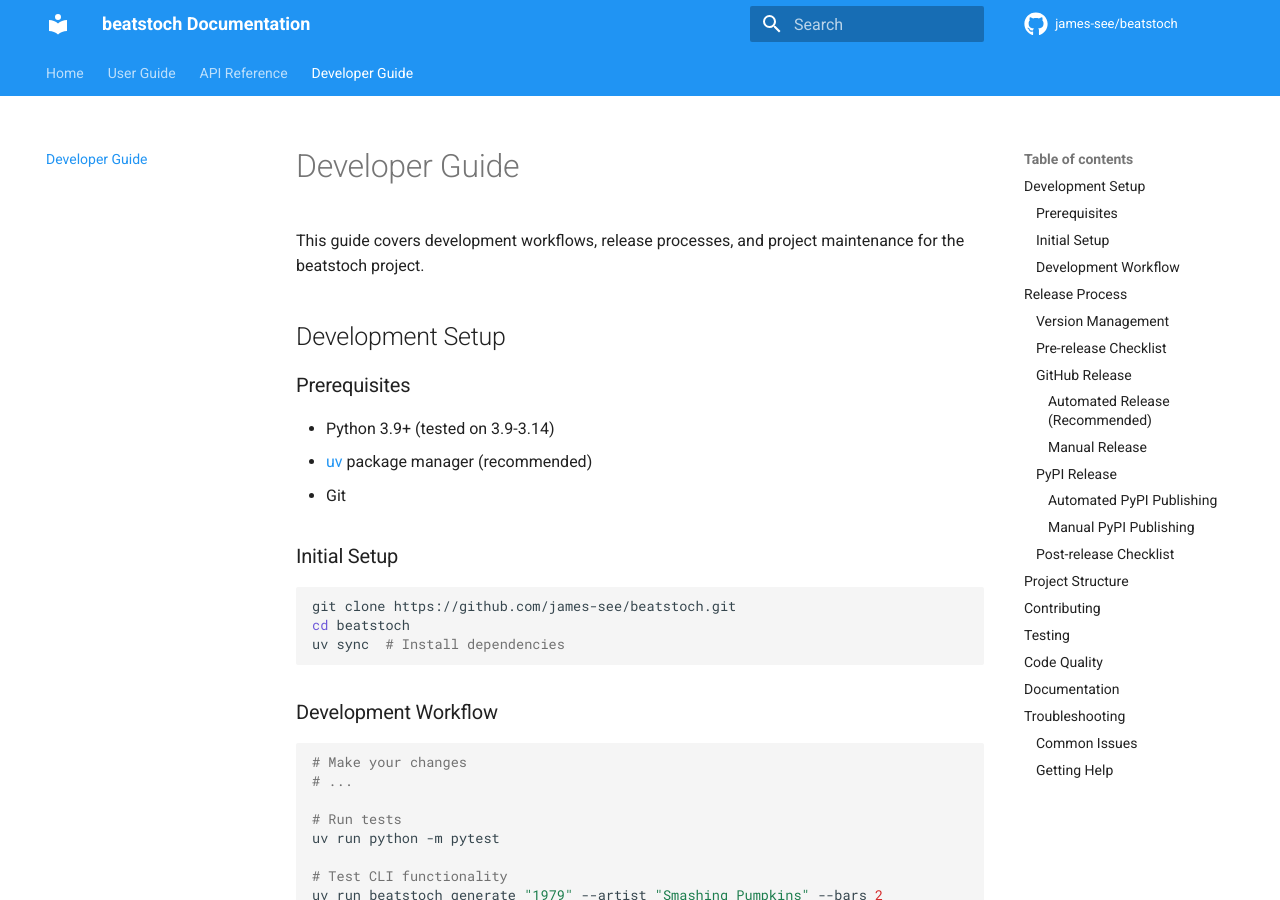
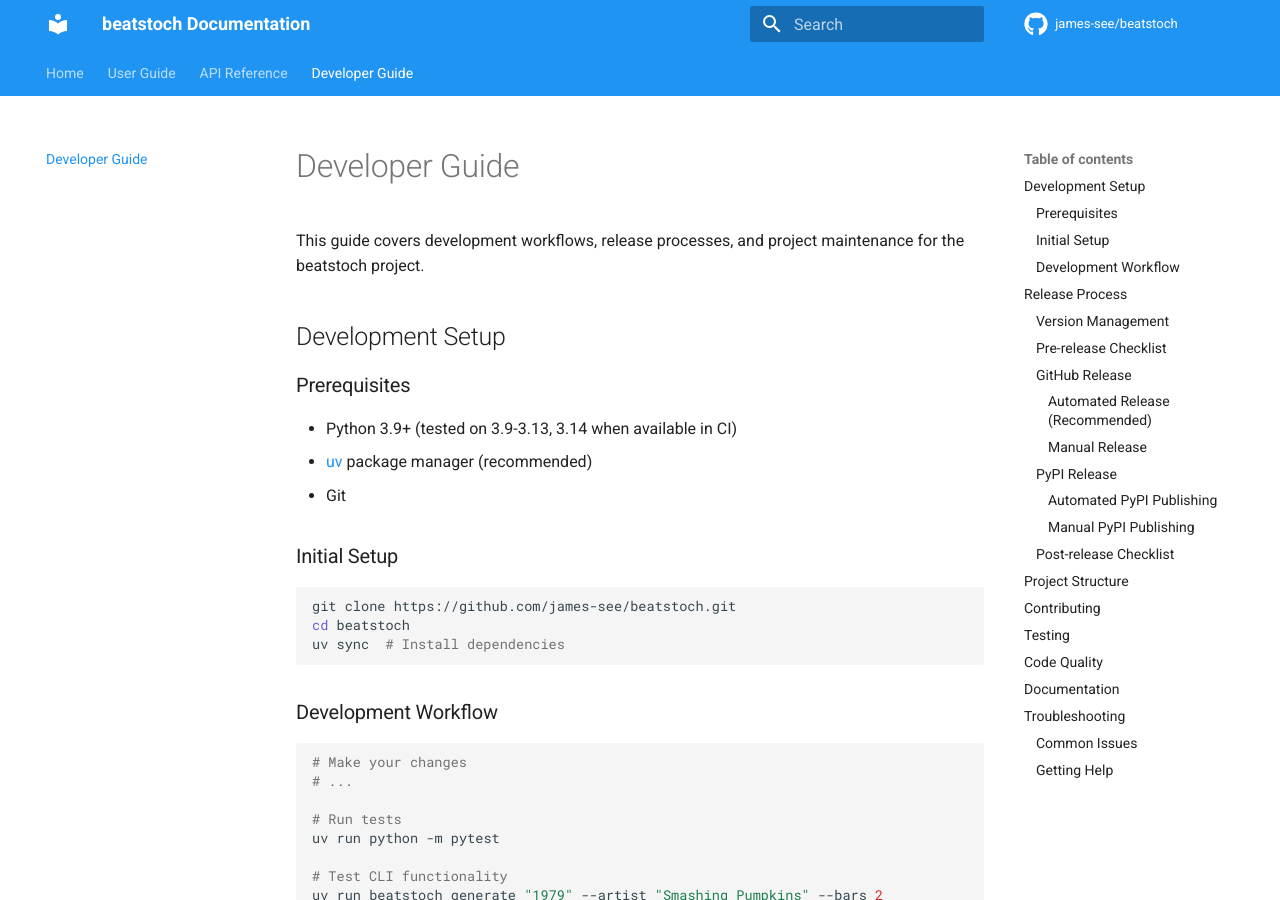
Before and after one commit to james-see/beatstoch, an MkDocs documentation site: the page built from docs/developer-guide.md, in a window 1280 px wide and 900 px high. Built offline with MkDocs 1.6.1 and Material for MkDocs 9.7.7, drawn with Linux system fonts in a browser that asks for light colours; comment, search, counter and statistics services are not loaded.

Commit message:
Fix CI: Remove Python 3.14 from matrix until available in GitHub Actions
- Updated CI matrix to test Python 3.9-3.13 only
- Updated setup-uv action to v3
- Updated documentation to reflect current CI testing scope
- Added TODO comments for future Python 3.14 support

```diff
--- a/docs/developer-guide.md
+++ b/docs/developer-guide.md
@@ -5,7 +5,7 @@ This guide covers development workflows, release processes, and project maintena
 ## Development Setup
 
 ### Prerequisites
-- Python 3.9+ (tested on 3.9-3.14)
+- Python 3.9+ (tested on 3.9-3.13, 3.14 when available in CI)
 - [uv](https://github.com/astral-sh/uv) package manager (recommended)
 - Git
 
```
Also changed, not shown: README.md (+1 -1 lines), 1 other file.
